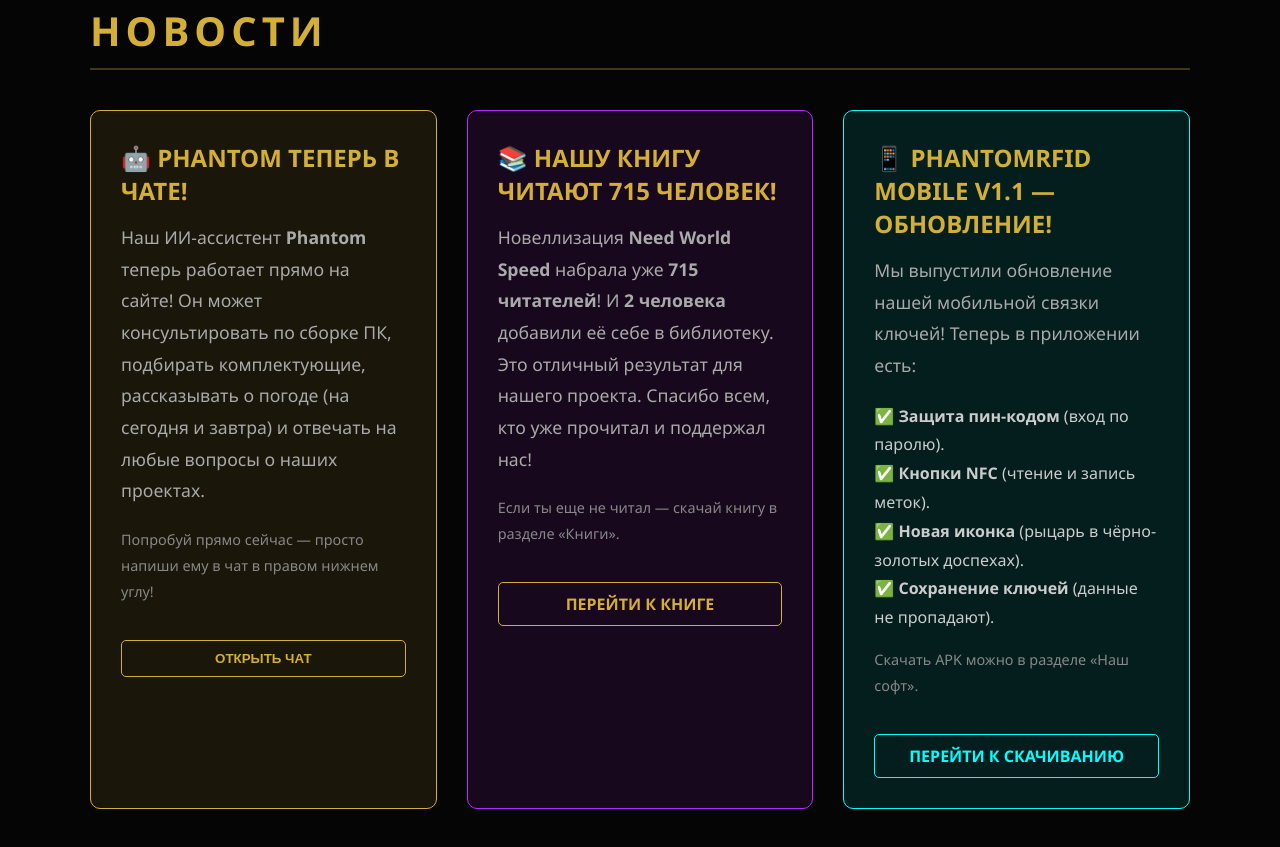
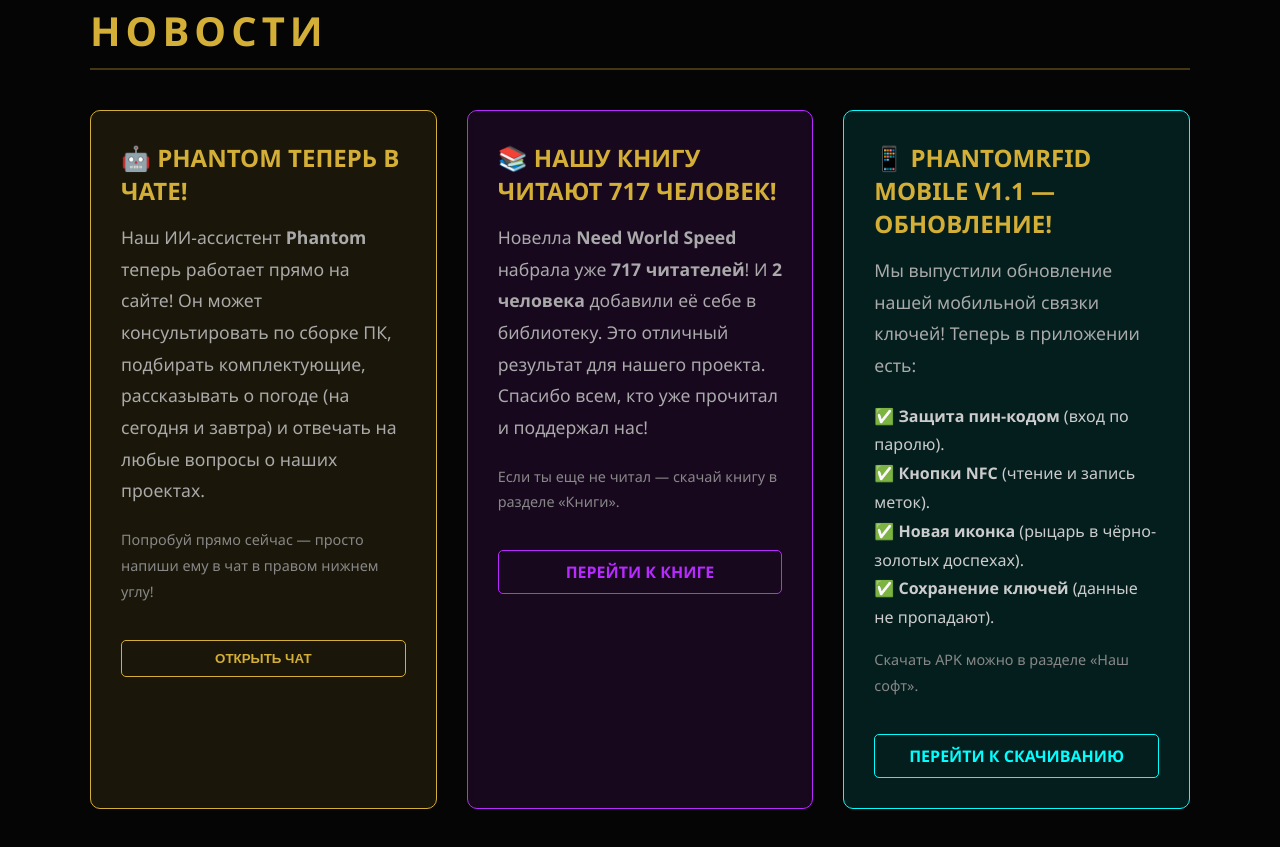
Before and after one commit to Cherep645242433/phantomroadstudio.github.io, a plain HTML site: page index.html in a window 1280 px wide. Shown: the part 1429-2276 px from the top of the page. Drawn offline with Linux system fonts and the light colour scheme.

Commit message:
Update index.html

```diff
--- a/index.html
+++ b/index.html
@@ -242,10 +242,10 @@
             </div>
 
             <div class="card" style="border-color: #b82aff; background: rgba(184, 42, 255, 0.1);">
-                <h3>📚 Нашу книгу читают 715 человек!</h3>
-                <p>Новеллизация <strong>Need World Speed</strong> набрала уже <strong>715 читателей</strong>! И <strong>2 человека</strong> добавили её себе в библиотеку. Это отличный результат для нашего проекта. Спасибо всем, кто уже прочитал и поддержал нас!</p>
+                <h3>📚 Нашу книгу читают 717 человек!</h3>
+                <p>Новелла <strong>Need World Speed</strong> набрала уже <strong>717 читателей</strong>! И <strong>2 человека</strong> добавили её себе в библиотеку. Это отличный результат для нашего проекта. Спасибо всем, кто уже прочитал и поддержал нас!</p>
                 <p style="font-size: 0.9rem; color: #888;">Если ты еще не читал — скачай книгу в разделе «Книги».</p>
-                <a href="#books" class="btn-download" style="text-align: center;">Перейти к книге</a>
+                <a href="#books" class="btn-download" style="text-align: center; border-color: #b82aff; color: #b82aff;">Перейти к книге</a>
             </div>
 
             <div class="card" style="border-color: #00ffff; background: rgba(0, 255, 255, 0.1);">
@@ -275,7 +275,6 @@
         </div>
     </section>
 
-    <!-- НОВЫЙ РАЗДЕЛ: МУЗЫКА -->
     <section id="music">
         <h2>Наша музыка</h2>
         <div class="grid">
```
